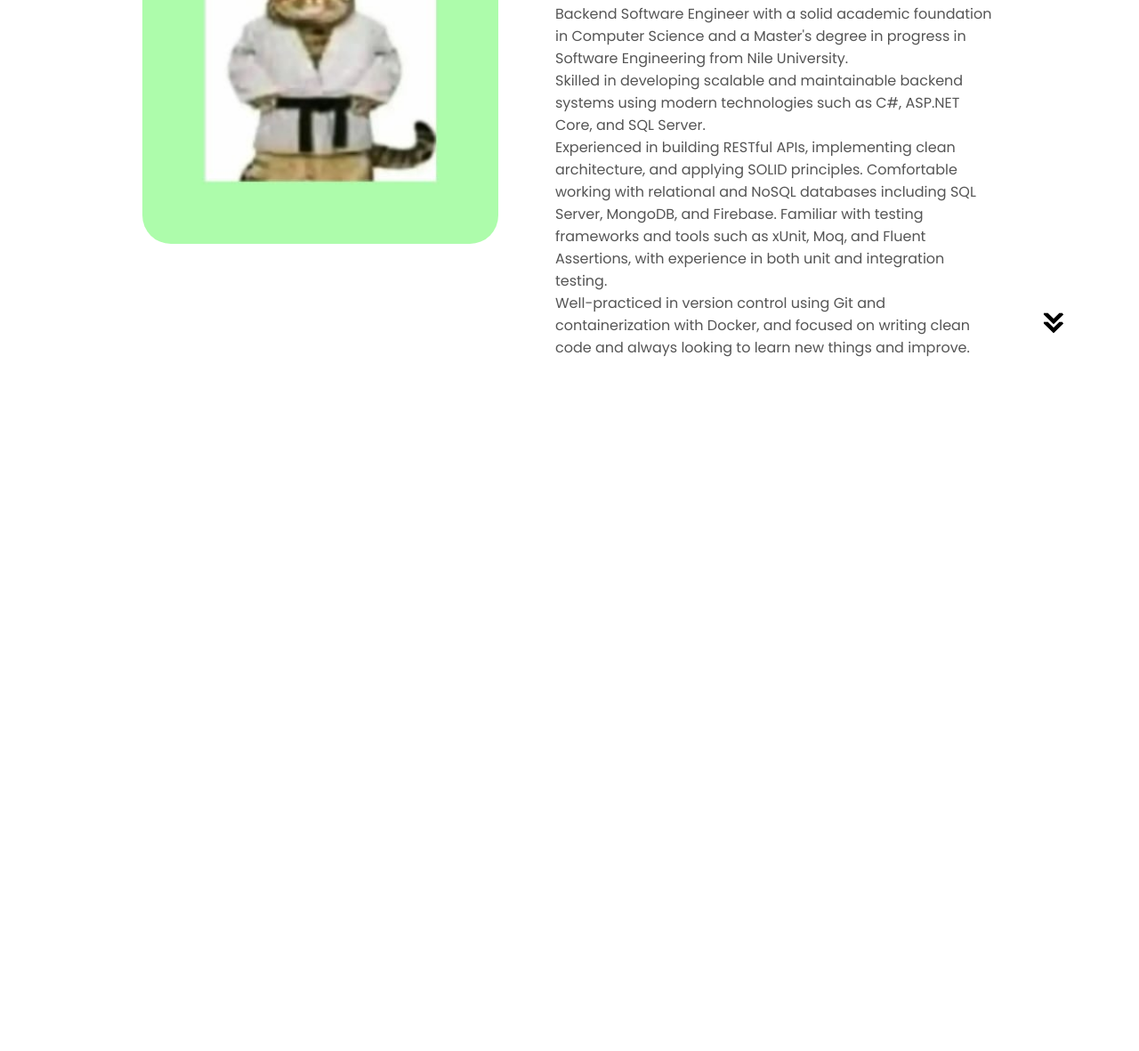
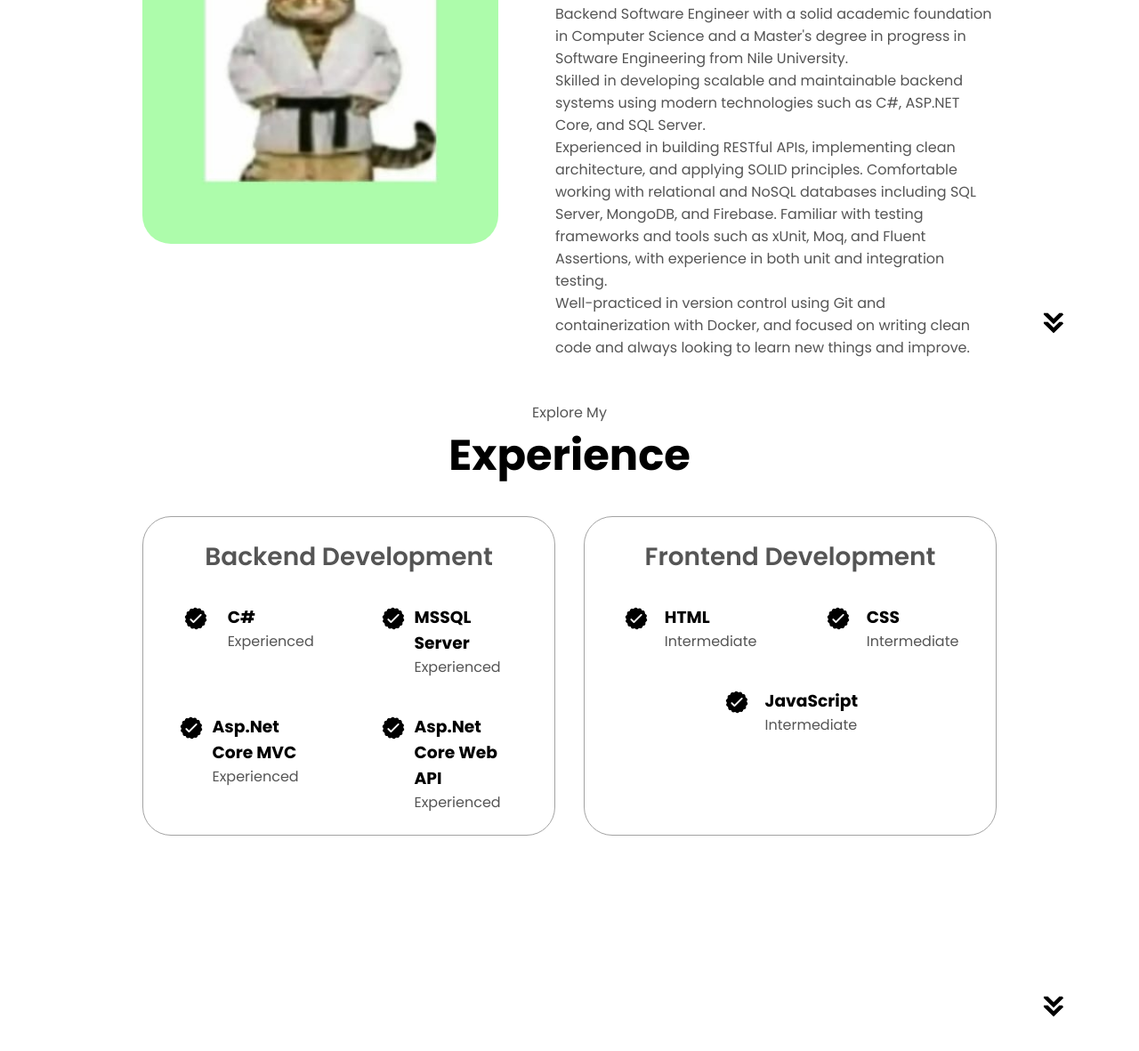
Before and after one commit to Youssef-Remah/My-Portfolio, a plain HTML site: page index.html in a window 1280 px wide. Shown: the part 1125-2306 px from the top of the page at 89% size. Before the commit the page ends 1544 px from the top, so only its background shows below. Drawn offline with Linux system fonts and the light colour scheme.

Commit message:
feat: complete experience section

```diff
--- a/index.html
+++ b/index.html
@@ -113,6 +113,84 @@
         onclick="location.href='./#experience'">
     </section>
 
+    <section id="experience">
+        <p class="section__text__p1">Explore My</p>
+        <h1 class="title">Experience</h1>
+        <div class="experience-details-container">
+            <div class="about-containers">
+                <div class="details-container">
+                    <h2 class="experience-sub-title">Backend Development</h2>
+                    <div class="article-container">
+                        <article>
+                            <img src="assets/checkmark.png" alt="experience icon"
+                            class="icon">
+                            <div>
+                                <h3>C#</h3>
+                                <p>Experienced</p>
+                            </div>
+                        </article>
+                        <article>
+                            <img src="assets/checkmark.png" alt="experience icon"
+                            class="icon">
+                            <div>
+                                <h3>MSSQL Server</h3>
+                                <p>Experienced</p>
+                            </div>
+                        </article>
+                        <article>
+                            <img src="assets/checkmark.png" alt="experience icon"
+                            class="icon">
+                            <div>
+                                <h3>Asp.Net Core MVC</h3>
+                                <p>Experienced</p>
+                            </div>
+                        </article>
+                        <article>
+                            <img src="assets/checkmark.png" alt="experience icon"
+                            class="icon">
+                            <div>
+                                <h3>Asp.Net Core Web API</h3>
+                                <p>Experienced</p>
+                            </div>
+                        </article>
+                    </div>
+                </div>
+
+                <div class="details-container">
+                    <h2 class="experience-sub-title">Frontend Development</h2>
+                    <div class="article-container">
+                        <article>
+                            <img src="assets/checkmark.png" alt="experience icon"
+                            class="icon">
+                            <div>
+                                <h3>HTML</h3>
+                                <p>Intermediate</p>
+                            </div>
+                        </article>
+                        <article>
+                            <img src="assets/checkmark.png" alt="experience icon"
+                            class="icon">
+                            <div>
+                                <h3>CSS</h3>
+                                <p>Intermediate</p>
+                            </div>
+                        </article>
+                        <article>
+                            <img src="assets/checkmark.png" alt="experience icon"
+                            class="icon">
+                            <div>
+                                <h3>JavaScript</h3>
+                                <p>Intermediate</p>
+                            </div>
+                        </article>
+                    </div>
+                </div>
+            </div>
+        </div>
+        <img src="assets/arrow.png" alt="arrow icon" class="icon arrow"
+        onclick="location.href='./#projects'">
+    </section>
+
     <script src="script.js"></script>
 </body>
 </html>
--- a/styles.css
+++ b/styles.css
@@ -308,3 +308,42 @@ section{
   width: 400px;
   margin: auto 0;
 }
+
+/* EXPERIENCE SECTION */
+
+#experience {
+  position: relative;
+}
+
+.experience-sub-title {
+  color: rgb(85, 85, 85);
+  font-weight: 600;
+  font-size: 1.75rem;
+  margin-bottom: 2rem;
+}
+
+.experience-details-container {
+  display: flex;
+  justify-content: center;
+  flex-direction: column;
+}
+
+.article-container {
+  display: flex;
+  text-align: initial;
+  flex-wrap: wrap;
+  flex-direction: row;
+  gap: 2.5rem;
+  justify-content: space-around;
+}
+
+article {
+  display: flex;
+  width: 10rem;
+  justify-content: space-around;
+  gap: 0.5rem;
+}
+
+article .icon {
+  cursor: default;
+}
```
